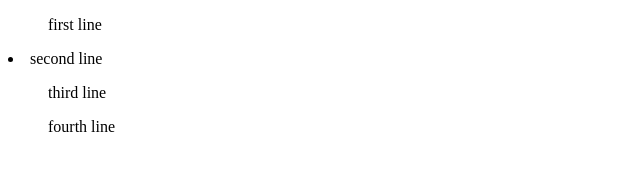
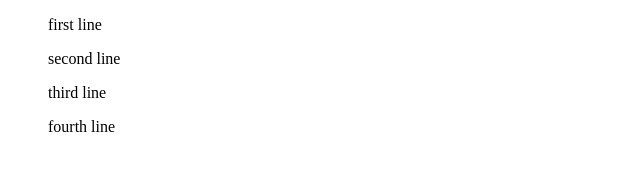
Before and after one commit to Park-Joonyoung/gitpractice, a plain HTML site: page pages/index.html in a window 1280 px wide. Shown: the full height of the page, 0-640 px from the left. Drawn offline with Linux system fonts and the light colour scheme.

Commit message:
Second line has been modified.

```diff
--- a/pages/index.html
+++ b/pages/index.html
@@ -9,7 +9,9 @@
     <ul>
       first line
     </ul>
-    <li>second line</li>
+    <ul>
+      second line
+    </ul>
     <ol>
       third line
     </ol>
```
